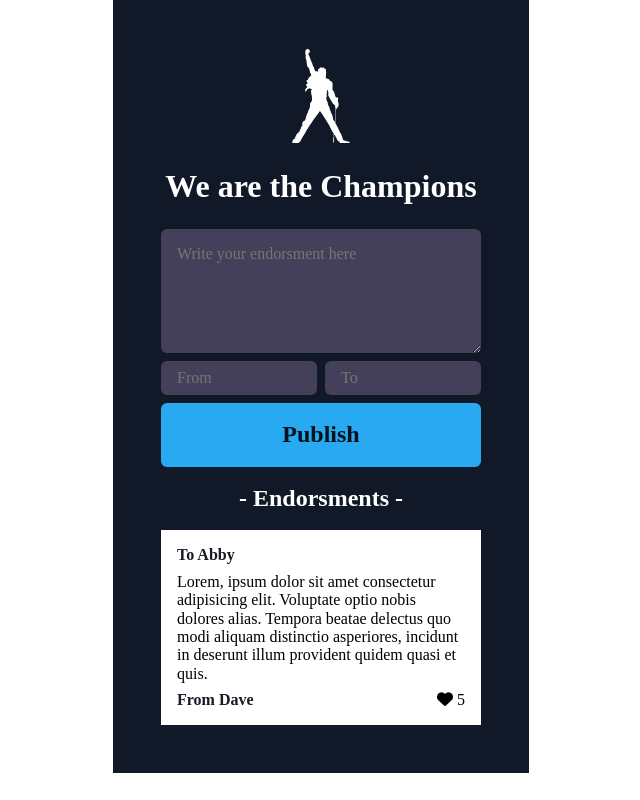
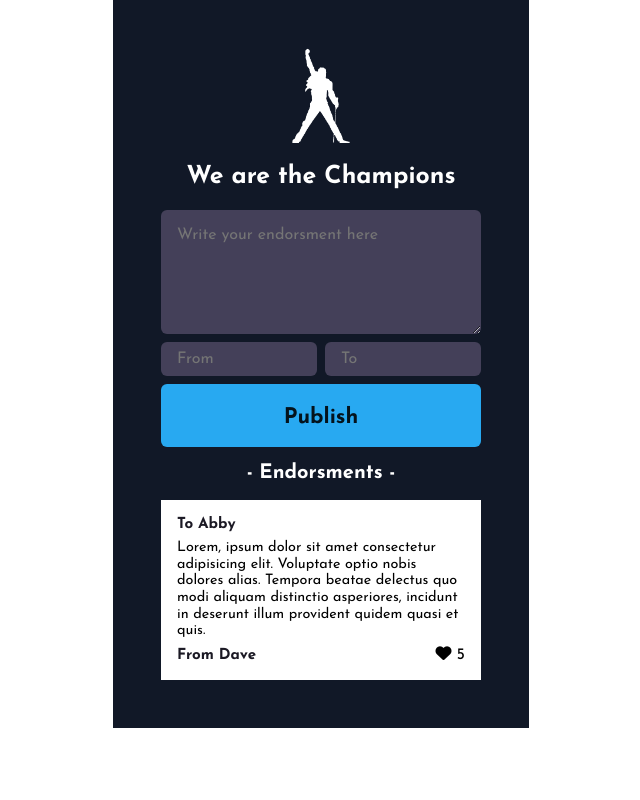
Before and after one commit to Drazen-TheGRC/EndorseMe, a plain HTML site: page index.html in a window 1280 px wide. Shown: the whole page, without its empty margins (319-959 px from the left). Drawn offline with nearby package versions, Linux system fonts and the light colour scheme.

Commit message:
add: font

```diff
--- a/index.css
+++ b/index.css
@@ -1,6 +1,8 @@
 html, body {
     margin: 0;
     padding: 0;
+
+    font-family: 'Josefin Sans', sans-serif;
 }
 
 .container {
@@ -26,6 +28,7 @@ img,
 .like-span {
     margin: 0;
     padding: 0;
+    font-family: 'Josefin Sans', sans-serif;
 }
 
 
@@ -34,11 +37,18 @@ img {
     width: 30%;
 }
 
-h1, h2 {
+h1,
+h2 {
     color: white;
     margin: 0.75em auto;
 }
 
+h1 {
+    font-size: 1.55rem;
+}
+h2 {
+    font-size: 1.25rem;
+}
 
 
 
@@ -93,17 +103,17 @@ input{
 }
 
 button{
-    padding: 0.75em 1em;
+    padding: 1em 1em 0.75em 1em;
     background-color: #28A9F1;
     color: #04131C;
 
-    font-size: 1.5em;
+    font-size: 1.35em;
     font-weight: bold;
 }
 
 h3 {
     color: #1B1924;
-    font-size: 1em;
+    font-size: 0.95em;
     font-weight: bold;
 }
 
@@ -121,4 +131,5 @@ h3 {
 }
 p{
     margin: 0.5em auto;
+    font-size: 0.9rem;
 }
--- a/index.html
+++ b/index.html
@@ -2,9 +2,13 @@
 <html>
     <head>
         <link rel="stylesheet" href="https://cdnjs.cloudflare.com/ajax/libs/normalize/8.0.1/normalize.css">
-
+        <!-- Font Awesome -->
         <link rel="stylesheet" href="https://cdnjs.cloudflare.com/ajax/libs/font-awesome/6.4.0/css/all.min.css" integrity="sha512-iecdLmaskl7CVkqkXNQ/ZH/XLlvWZOJyj7Yy7tcenmpD1ypASozpmT/E0iPtmFIB46ZmdtAc9eNBvH0H/ZpiBw==" crossorigin="anonymous" referrerpolicy="no-referrer" />
 
+        <!-- Google Fonts -->
+        <link rel="preconnect" href="https://fonts.googleapis.com">
+        <link rel="preconnect" href="https://fonts.gstatic.com" crossorigin>
+        <link href="https://fonts.googleapis.com/css2?family=Josefin+Sans:wght@400;700&display=swap" rel="stylesheet">
 
 
         <title>Endorse Me</title>
```
